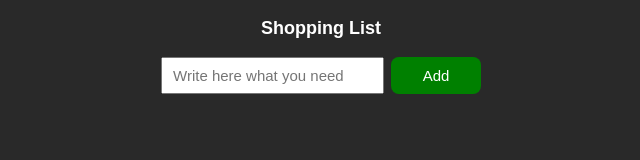
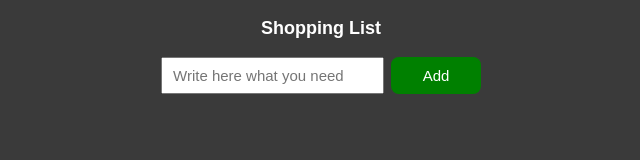
Before and after one commit to alexdominte/shopping-list, a plain HTML site: page index.html in a window 1280 px wide. Shown: the whole page, without its empty margins (319-959 px from the left). Drawn offline with Linux system fonts and the light colour scheme.

Commit message:
background color updated

```diff
--- a/Shopping-list.css
+++ b/Shopping-list.css
@@ -1,6 +1,6 @@
 body{
   font-family: Arial, Helvetica, sans-serif;
-  background-color: rgb(41, 41, 41);
+  background-color: rgb(58, 58, 58);
   color: white;
 }
 
```
